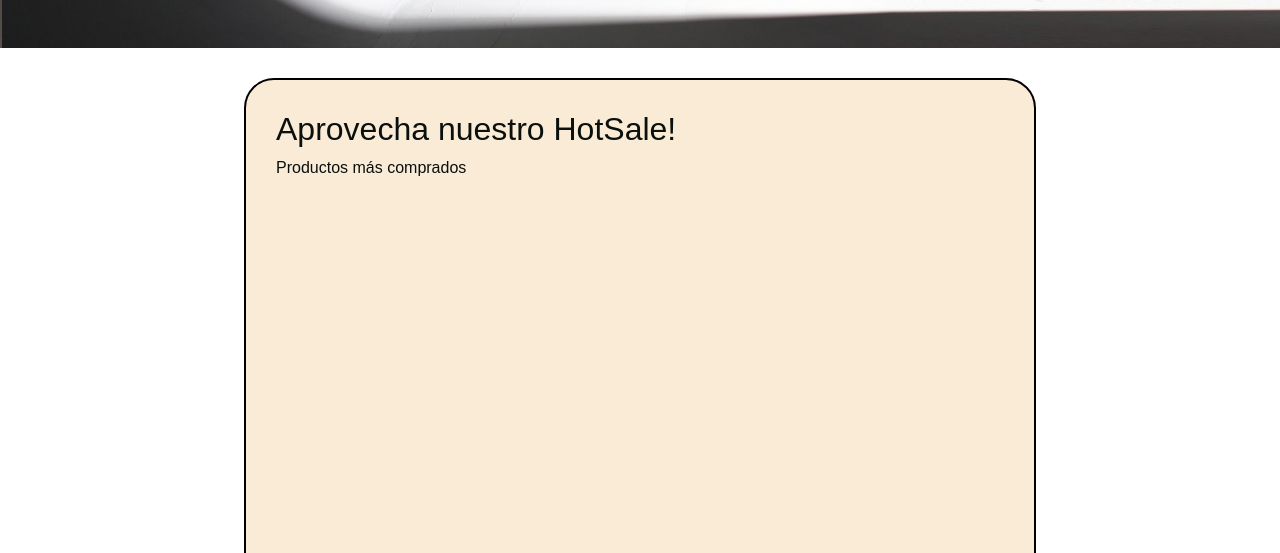
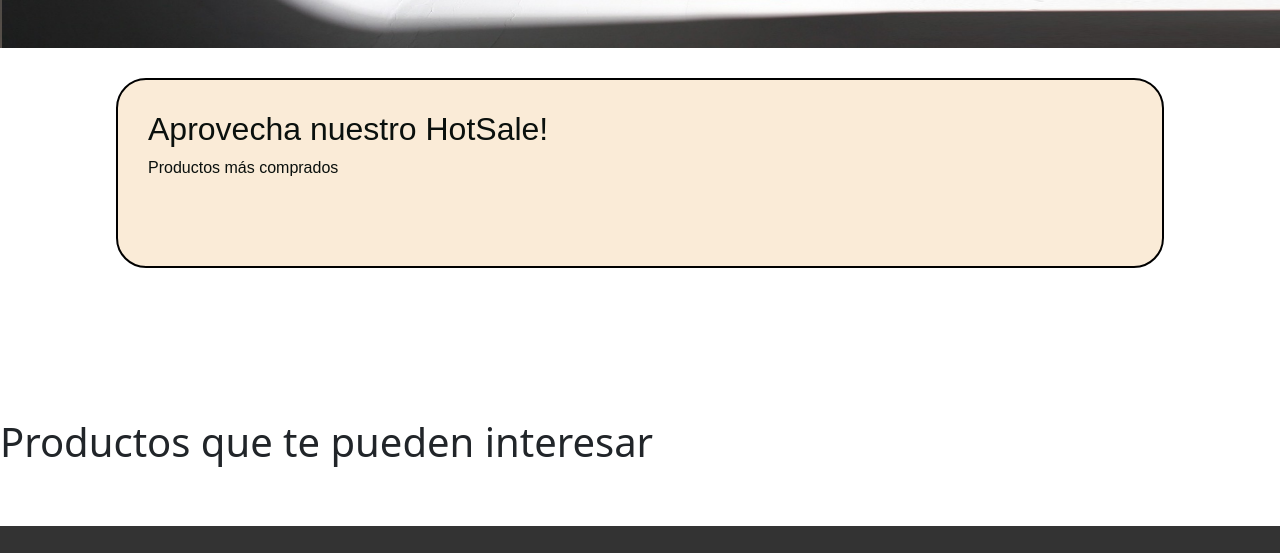
Before and after one commit to Fromero564/ProyectoFinalLabo3, a plain HTML site: page index.html in a window 1280 px wide. Shown: the part 865-1418 px from the top of the page. Drawn offline with nearby package versions, Linux system fonts and the light colour scheme; no server answers.

Commit message:
Se suben cambios en git

```diff
--- a/js/script.js
+++ b/js/script.js
@@ -260,3 +260,7 @@ function cerrarSesion() {
     localStorage.removeItem("idUsuario");
     window.location.href = "./pages/login.html";
 }
+
+
+
+//Seccion de electronica
--- a/style.css
+++ b/style.css
@@ -119,13 +119,19 @@ input{
   width: 100%;
 }
 
-.cartel-rojo{
+#card-container, #all-products {
+  display: flex;
+  flex-wrap: wrap; /* Permite que las tarjetas se envuelvan en varias filas */
+  gap: 20px; /* Espacio entre las tarjetas */
+  justify-content: center;
+  padding: 20px;
+}
+
+.cartel-rojo {
   border-radius: 30px;
-    padding: auto;
-    margin:auto;
+  margin: auto;
   padding: 10px;
-    width: 60%;
-    height: 500px;
+  width: 80%;
   border: 2px solid black;
   background-color: #FAEBD7;
   font-family: Arial, Helvetica, sans-serif;
@@ -199,12 +205,13 @@ margin-bottom: 20px;
   .card-img{
     width: 100%;
     height: 150px;
-    object-fit: cover;
+    object-fit: contain;
     border-radius: 1rem;
     margin-bottom: 10px;
 }
 
   .card-title {
+    margin: 10px 0;
     font-size: 13px;
     font-weight: 500;
     text-align: center;
@@ -220,13 +227,13 @@ margin-bottom: 20px;
 
   .card-footer {
     display: flex;
-    flex-direction: row;
     justify-content: space-between;
     align-items: center;
     margin-top: auto;
   }
 
   .card-price {
+    margin: 10px 0;
     font-size: 20px;
     font-weight: 500;
     color: var(--font-color);
@@ -279,19 +286,6 @@ margin-bottom: 20px;
     transform: translateY(3px);
   }
 
-  #all-products {
-    display: grid;
-    grid-template-columns: repeat(6, 1fr);
-    gap: 20px;
-    max-width: 100%;
-    margin: 0 auto;
-    padding: 20px;
-}
-
-#card-container .card {
-    width: 100%;
-    height: auto;
-}
 
 /*PAGINA DE LOGIN*/
 
@@ -461,6 +455,7 @@ footer p {
   text-decoration: none;
 }
 
+
 @media (max-width: 1300px) {
   #all-products {
       grid-template-columns: repeat(4, 1fr); /* 4 columnas */
```
Lines whose indentation alone changed are shown as unchanged.
